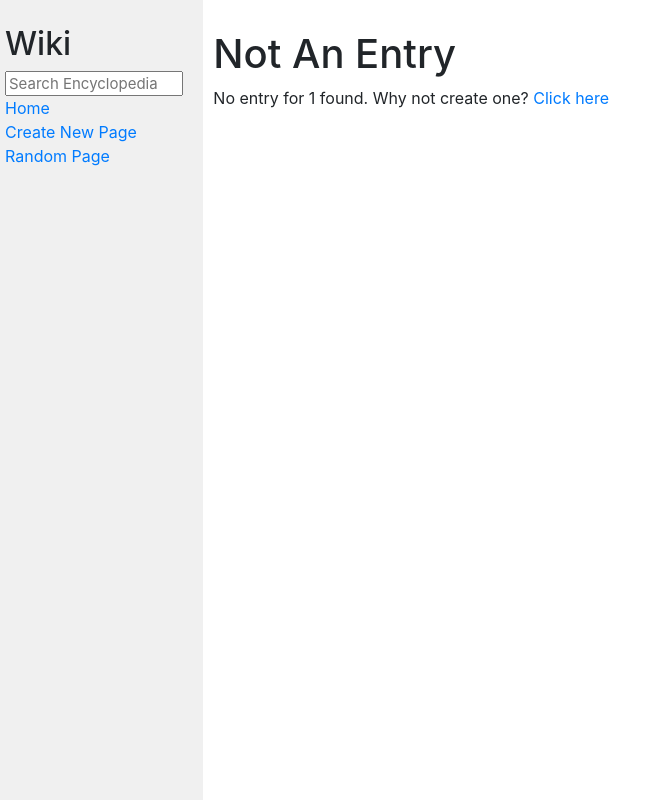
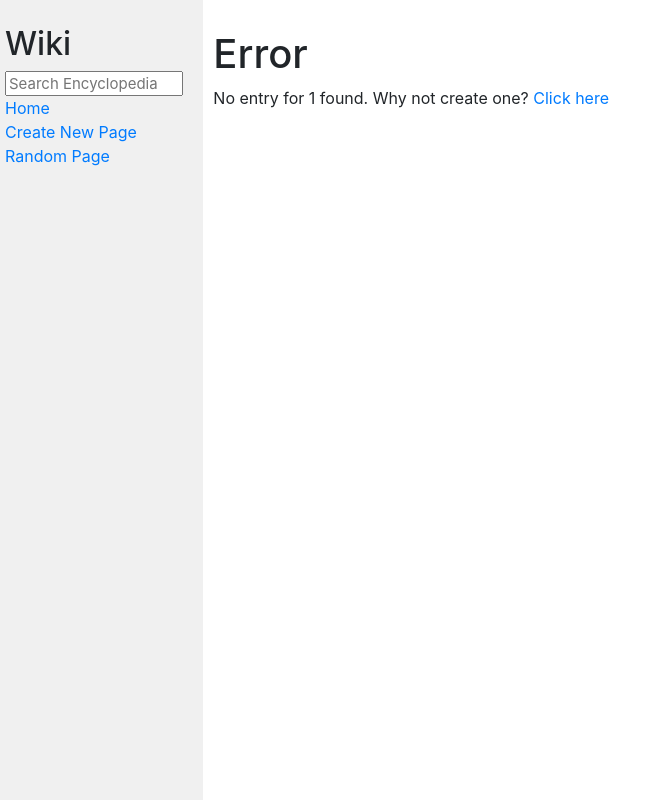
Before and after one commit to yestab335/HarvardCourse, a Django app: page /wiki/1 in a window 1280 px wide. Shown: the whole page, without its empty margins (0-667 px from the left). Run offline with Django 4.2, Linux system fonts and the light colour scheme; some libraries are stand-ins or nearby versions.

Commit message:
Updated Page Title And Header Title

```diff
--- a/project-1/encyclopedia/templates/encyclopedia/error.html
+++ b/project-1/encyclopedia/templates/encyclopedia/error.html
@@ -1,10 +1,10 @@
 {% extends "encyclopedia/layout.html" %}
 
 {% block title %}
-  Not Defined
+  Error
 {% endblock %}
 
 {% block body %}
-  <h1>Not An Entry</h1>
+  <h1>Error</h1>
   <p>{{ message }} <a href="{% url 'create' %}">Click here</a></p>
 {% endblock %}
```
